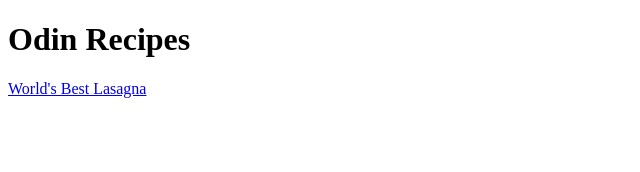
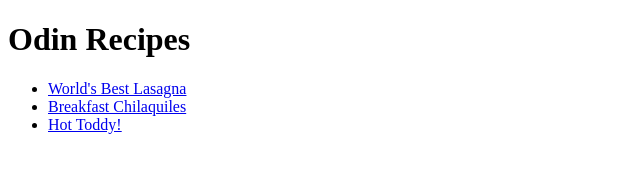
Before and after one commit to whoisarod/odin-recipes, a plain HTML site: page index.html in a window 1280 px wide. Shown: the whole page, without its empty margins (0-640 px from the left). Drawn offline with Linux system fonts and the light colour scheme.

Commit message:
modify index to show all recipes

```diff
--- a/index.html
+++ b/index.html
@@ -6,8 +6,10 @@
     </head>
     <body>
         <h1>Odin Recipes</h1>
-
-        <a href="recipes/lasagna.html">World's Best Lasagna</a>
-
+        <ul>
+            <li><a href="recipes/lasagna.html">World's Best Lasagna</a></li>
+            <li><a href="recipes/chilaquilles.html">Breakfast Chilaquiles</a></li>
+            <li><a href="recipes/hottoddy.html">Hot Toddy!</a></li>
+        </ul>
     </body>
 </html>
```
